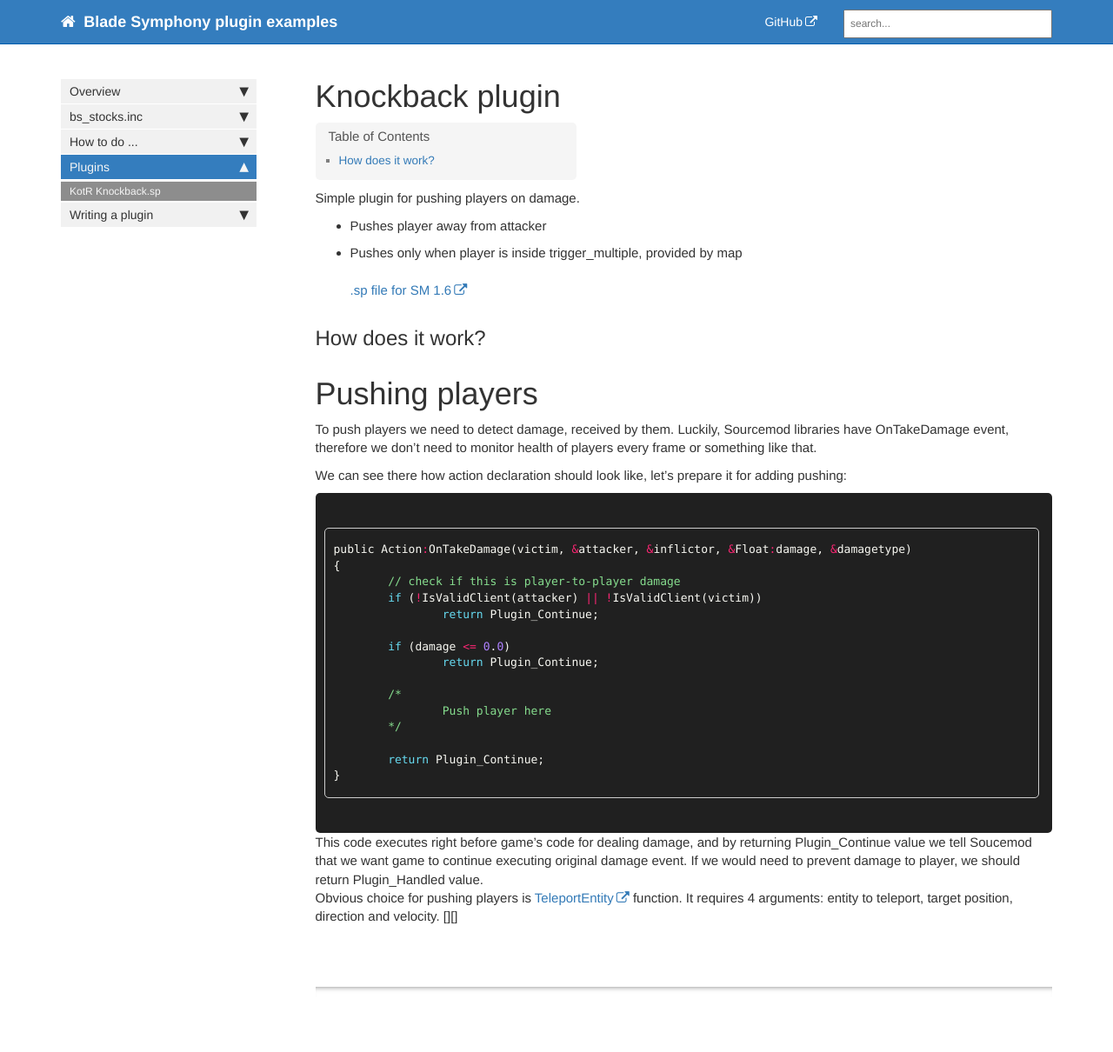
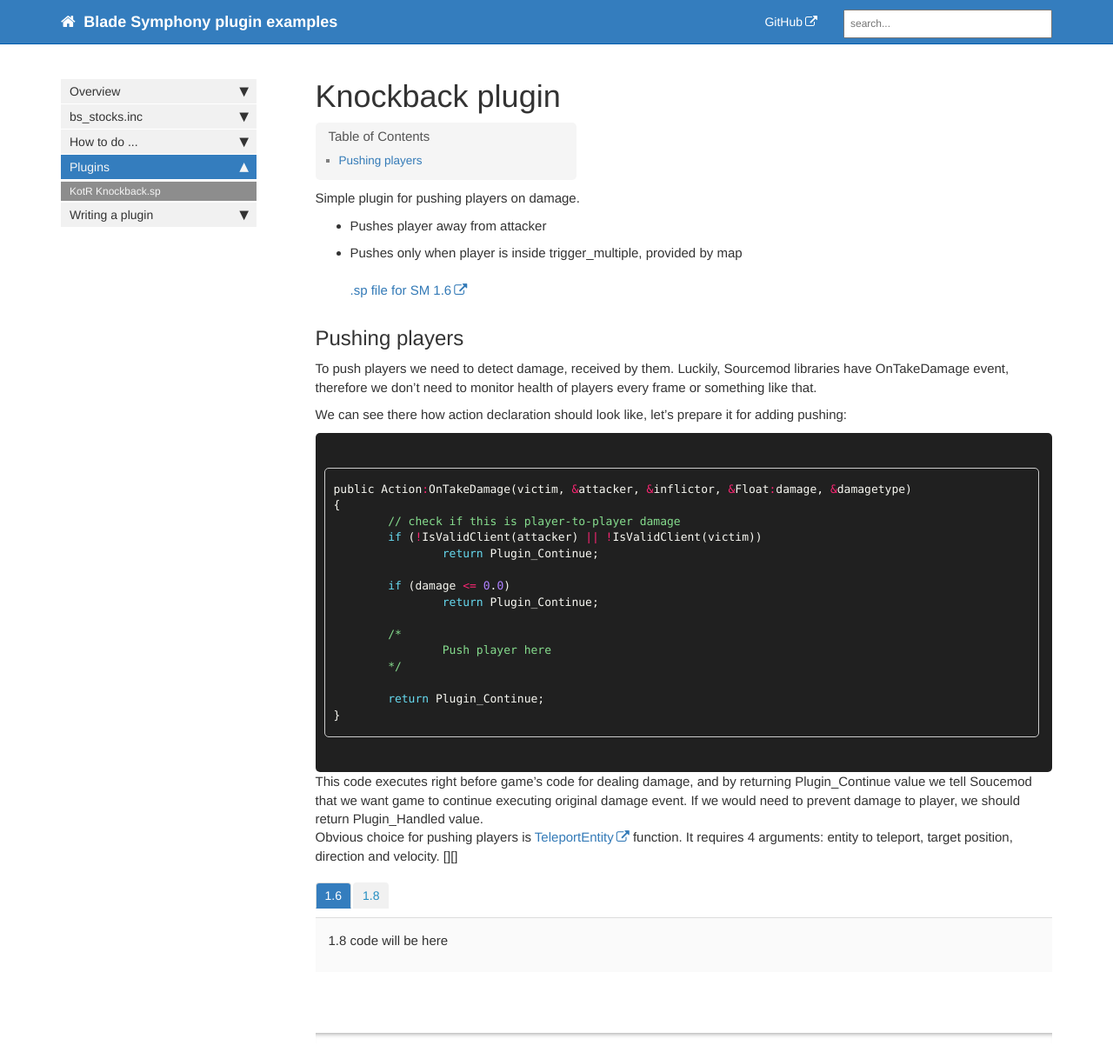
Before and after one commit to DiretideCandy/Blade-Symphony-Plugin-Examples, a Jekyll site: the page built from docs/pages/mydoc/kotr_knockback.md, in a window 1280 px wide. Shown: the whole page at 87% size. Built offline with Jekyll 4.4.1, drawn with Linux system fonts in a browser that asks for light colours; nearby versions of some CDN libraries; comment, search, counter and statistics services are not loaded; before the commit the page ends 1157 px from its top, so only the background shows below that.

Commit message:
Updated knockback page

````diff
--- a/docs/pages/mydoc/kotr_knockback.md
+++ b/docs/pages/mydoc/kotr_knockback.md
@@ -13,11 +13,10 @@ Simple plugin for pushing players on damage.
 * Pushes player away from attacker
 * Pushes only when player is inside trigger_multiple, provided by map
 <br><br>
-<a href="https://github.com/DiretideCandy/Blade-Symphony-Plugin-Examples/blob/master/addons/sourcemod/scripting/kotr_knockback.sp">.sp file for SM 1.6</a>
+<a href="https://github.com/DiretideCandy/Blade-Symphony-Plugin-Examples/blob/master/addons/sourcemod/scripting/kotr_knockback.sp" target="_blank">.sp file for SM 1.6</a>
 
-## How does it work?
 
-# Pushing players
+## Pushing players
 
 To push players we need to detect damage, received by them. Luckily, Sourcemod libraries have OnTakeDamage event, therefore we don't need to monitor health of players every frame or something like that.
 
@@ -43,4 +42,20 @@ public Action:OnTakeDamage(victim, &attacker, &inflictor, &Float:damage, &damage
 
 This code executes right before game's code for dealing damage, and by returning Plugin_Continue value we tell Soucemod that we want game to continue executing original damage event. If we would need to prevent damage to player, we should return Plugin_Handled value.
 <br>
-Obvious choice for pushing players is <a href="https://sm.alliedmods.net/api/index.php?fastload=show&id=40&">TeleportEntity</a> function. It requires 4 arguments: entity to teleport, target position, direction and velocity. [][]
+Obvious choice for pushing players is <a href="https://sm.alliedmods.net/api/index.php?fastload=show&id=40&" target="_blank">TeleportEntity</a> function. It requires 4 arguments: entity to teleport, target position, direction and velocity. [][]
+
+<ul id="profileTabs" class="nav nav-tabs">
+<li class="active"><a href="#onepointeight" data-toggle="tab">1.6</a></li>
+<li><a href="#onepointsix" data-toggle="tab">1.8</a></li>
+</ul>
+<div class="tab-content">
+<div role="tabpanel" class="tab-pane active" id="onepointeight">
+<p>1.8 code will be here</p>
+</div>
+
+<div role="tabpanel" class="tab-pane" id="onepointsix">
+```c
+PrintToServer("Hellow World!");
+```
+</div>
+</div>
````
